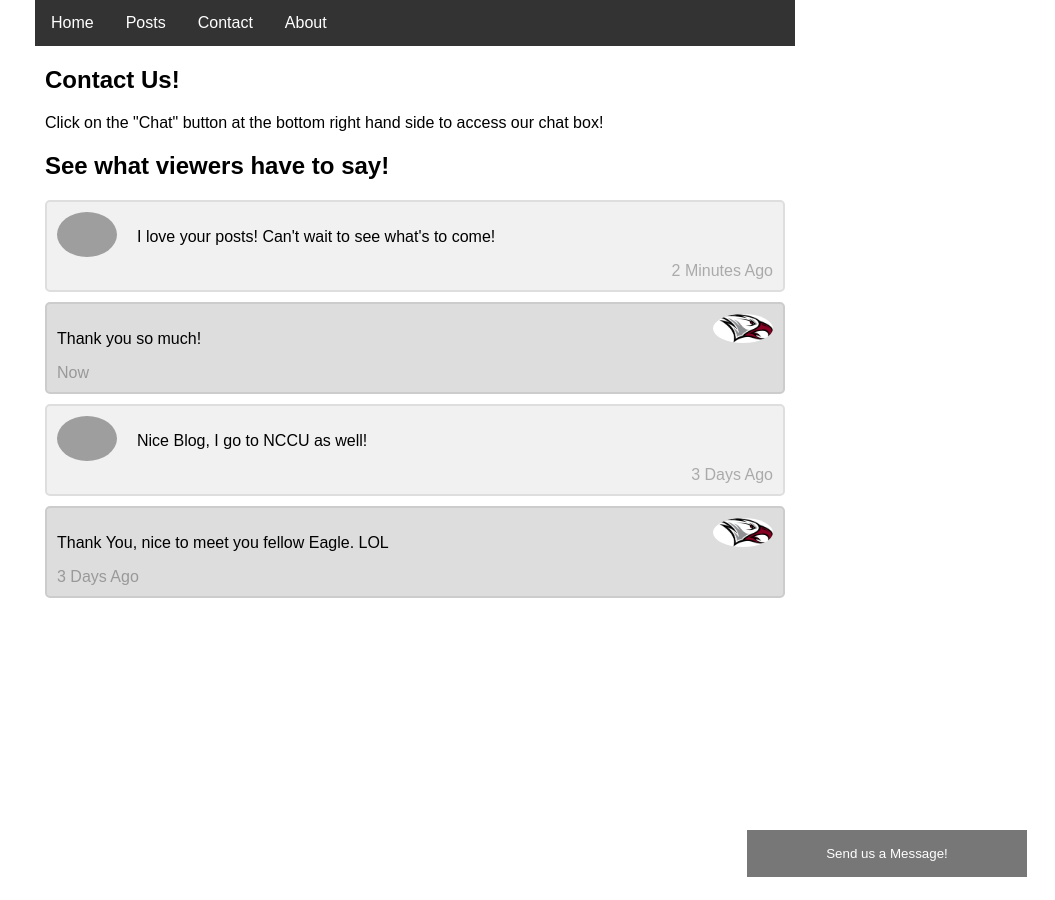
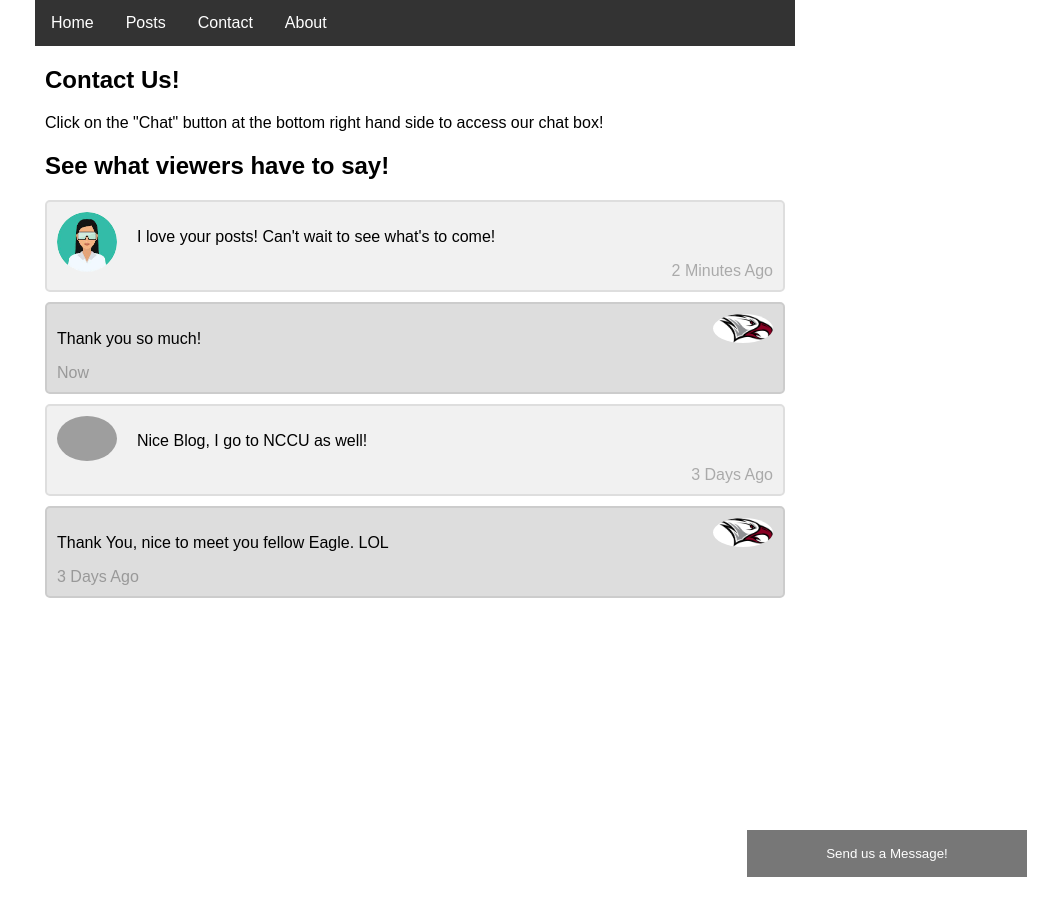
Before and after one commit to Dbryant58/blogproject, a Jekyll site: the page built from contact.html, in a window 1280 px wide. Shown: the whole page, without its empty margins (225-1280 px from the left). Built offline with Jekyll 4.4.1, drawn with Linux system fonts in a browser that asks for light colours; grey boxes are pictures that could not be loaded.

Commit message:
Update contact.html

```diff
--- a/contact.html
+++ b/contact.html
@@ -173,7 +173,7 @@ body {
 <h2>See what viewers have to say!</h2>
 
 <div class="container">
-  <img src="/w3images/bandmember.jpg" alt="Avatar" style="width:100%;">
+  <img src="avatar.jpg" alt="Avatar" style="width:100%;">
   <p>I love your posts! Can't wait to see what's to come!</p>
   <span class="time-right">2 Minutes Ago</span>
 </div>
```
